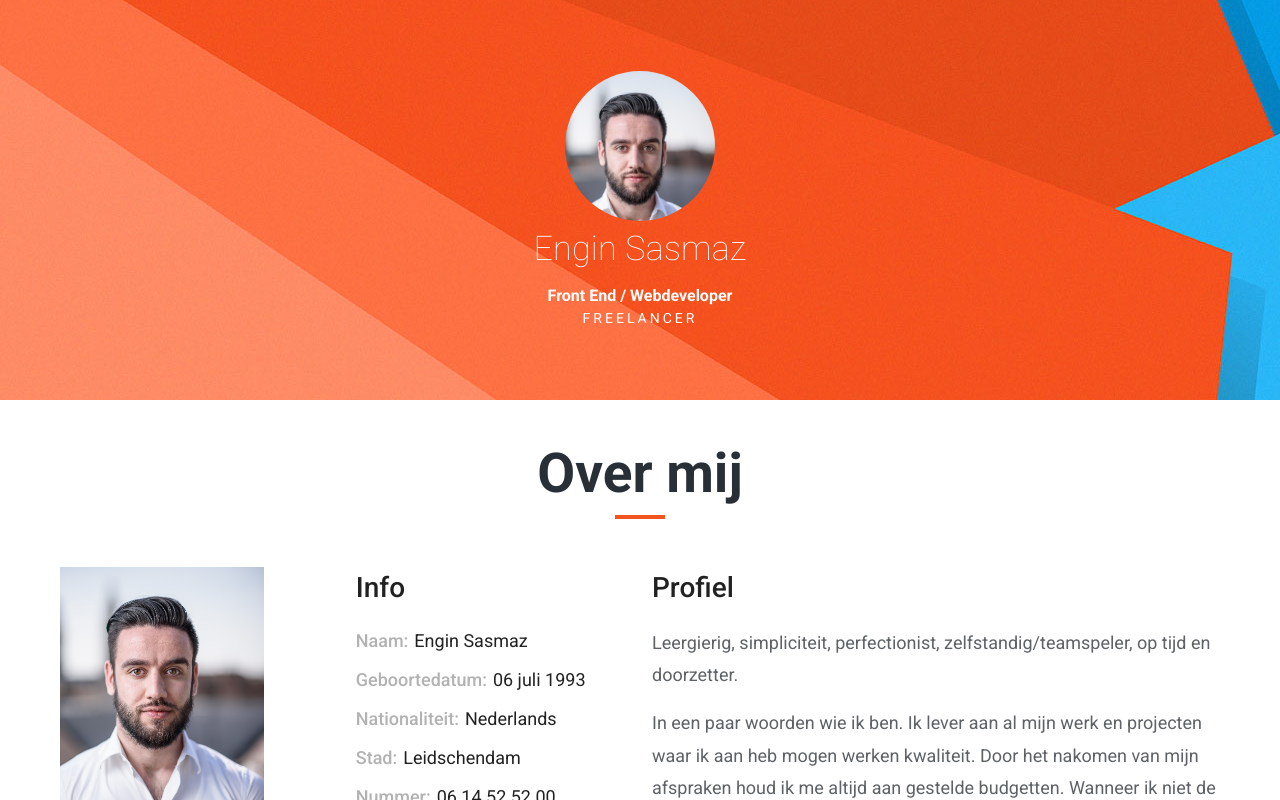
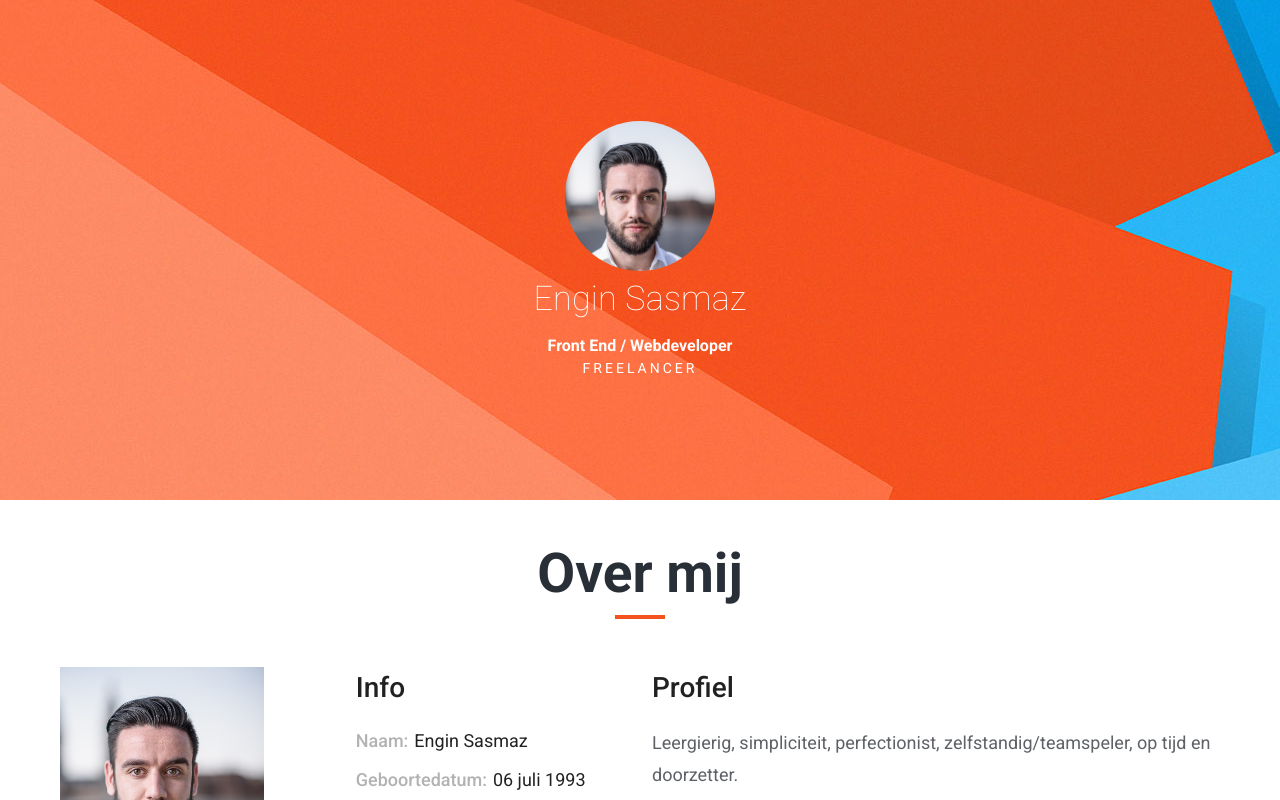
Before and after one commit to Enginovic/portfolio, a Vue app: page / in a window 1280 px wide. Shown: the top 800 px of the page. Built offline with nearby package versions, Linux system fonts and the light colour scheme.

Commit message:
Remove parallax height

```diff
--- a/src/components/Hero.vue
+++ b/src/components/Hero.vue
@@ -2,7 +2,6 @@
   <v-parallax
     dark
     src="../assets/material2.jpg"
-    height="400"
   >
     <v-row align="center" justify="center">
       <v-col class="text-center hero" cols="12">
```
